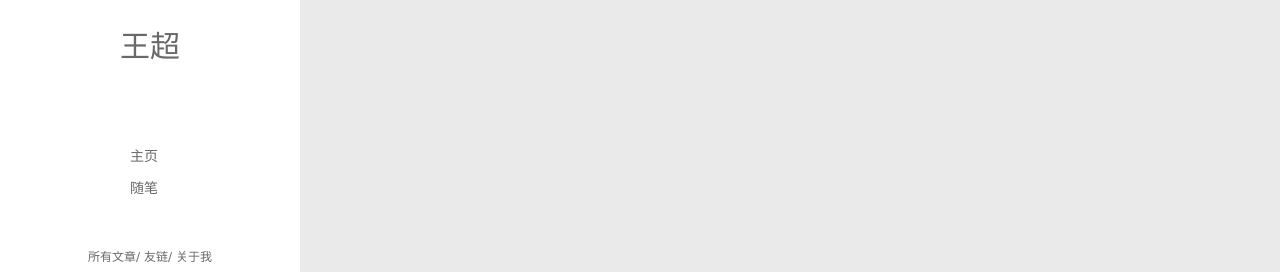
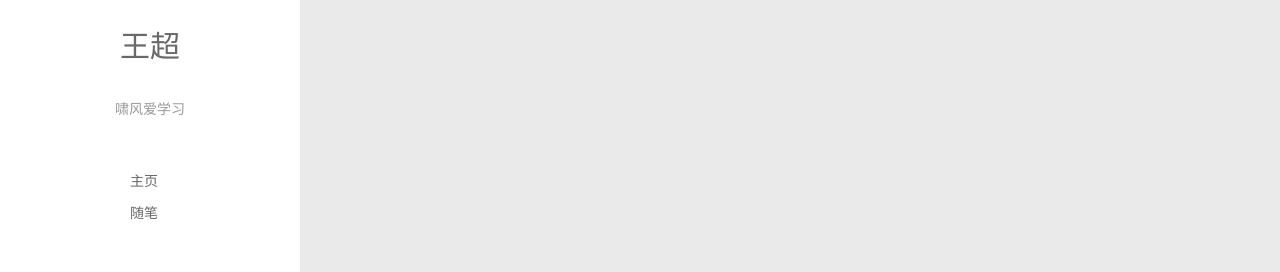
Before and after one commit to xfengltl/xfengltl.github.io, a plain HTML site: page archives/2017/03/index.html in a window 1280 px wide. Shown: the part 243-515 px from the top of the page. Drawn offline with Linux system fonts and the light colour scheme.

Commit message:
Site updated: 2017-03-15 23:06:08

```diff
--- a/archives/2017/03/index.html
+++ b/archives/2017/03/index.html
@@ -8,12 +8,15 @@
   <link rel="dns-prefetch" href="http://yoursite.com">
   <title>Archives: 2017/3 | 啸风爱学习</title>
   <meta name="viewport" content="width=device-width, initial-scale=1, maximum-scale=1">
-  <meta property="og:type" content="website">
+  <meta name="description" content="技术源于积累，成功源于执着">
+<meta property="og:type" content="website">
 <meta property="og:title" content="啸风爱学习">
 <meta property="og:url" content="http://yoursite.com/archives/2017/03/index.html">
 <meta property="og:site_name" content="啸风爱学习">
+<meta property="og:description" content="技术源于积累，成功源于执着">
 <meta name="twitter:card" content="summary">
 <meta name="twitter:title" content="啸风爱学习">
+<meta name="twitter:description" content="技术源于积累，成功源于执着">
 
     <link rel="alternative" href="/atom.xml" title="啸风爱学习" type="application/atom+xml">
 
@@ -47,6 +50,8 @@
 		<hgroup>
 		  <h1 class="header-author"><a href="/">王超</a></h1>
 		</hgroup>
+
+		<p class="header-subtitle">啸风爱学习</p>
 
 
 		<nav class="header-menu">
@@ -107,6 +112,8 @@
 			<hgroup>
 			  <h1 class="header-author js-header-author">王超</h1>
 			</hgroup>
+
+			<p class="header-subtitle"><i class="icon icon-quo-left"></i>啸风爱学习<i class="icon icon-quo-right"></i></p>
 
 
 
```
Also changed, not shown: 2017/03/14/hello-world/index.html (+4 -0 lines), archives/2017/index.html (+8 -1 lines), archives/index.html (+8 -1 lines), index.html (+8 -1 lines).
